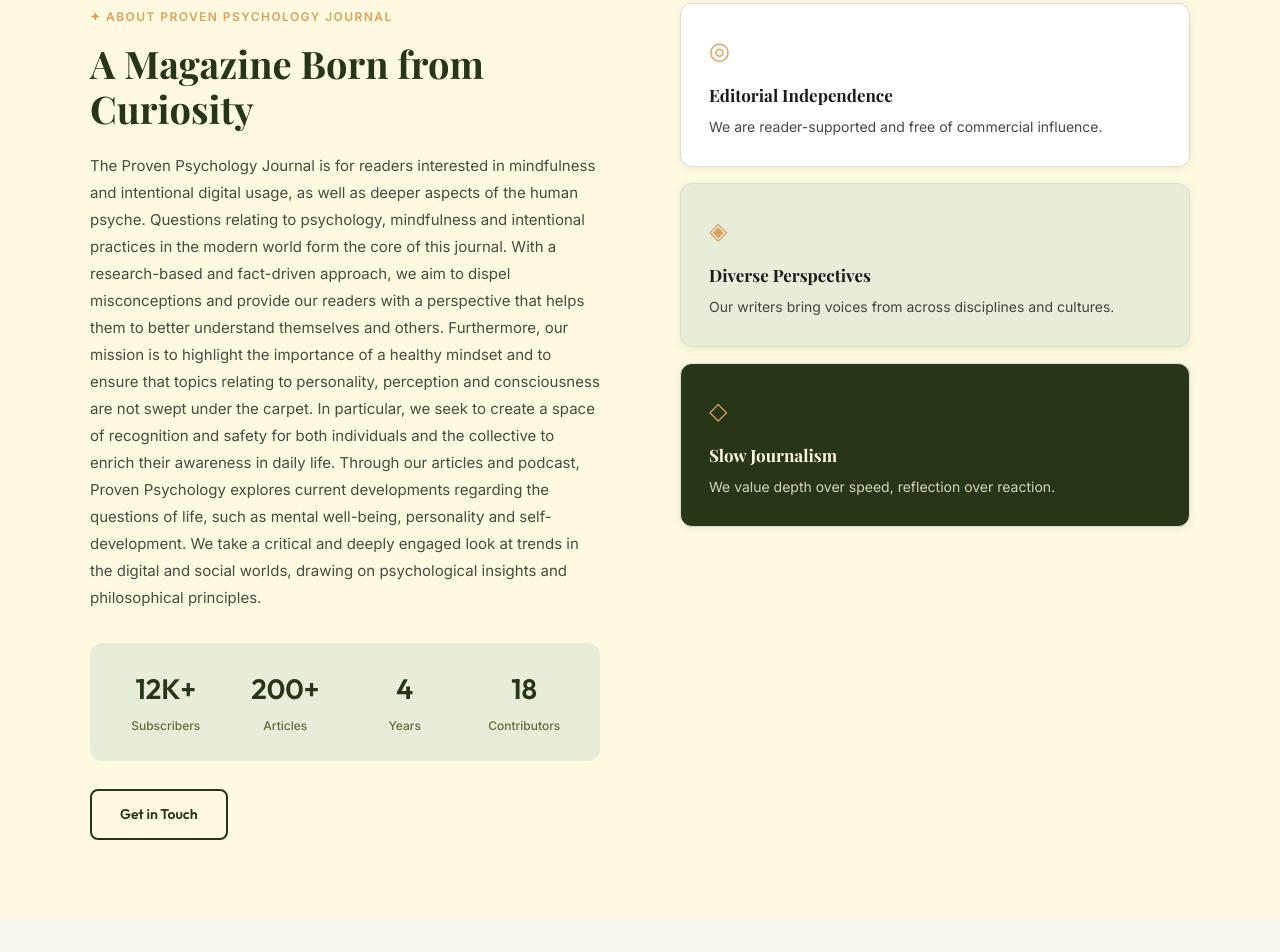
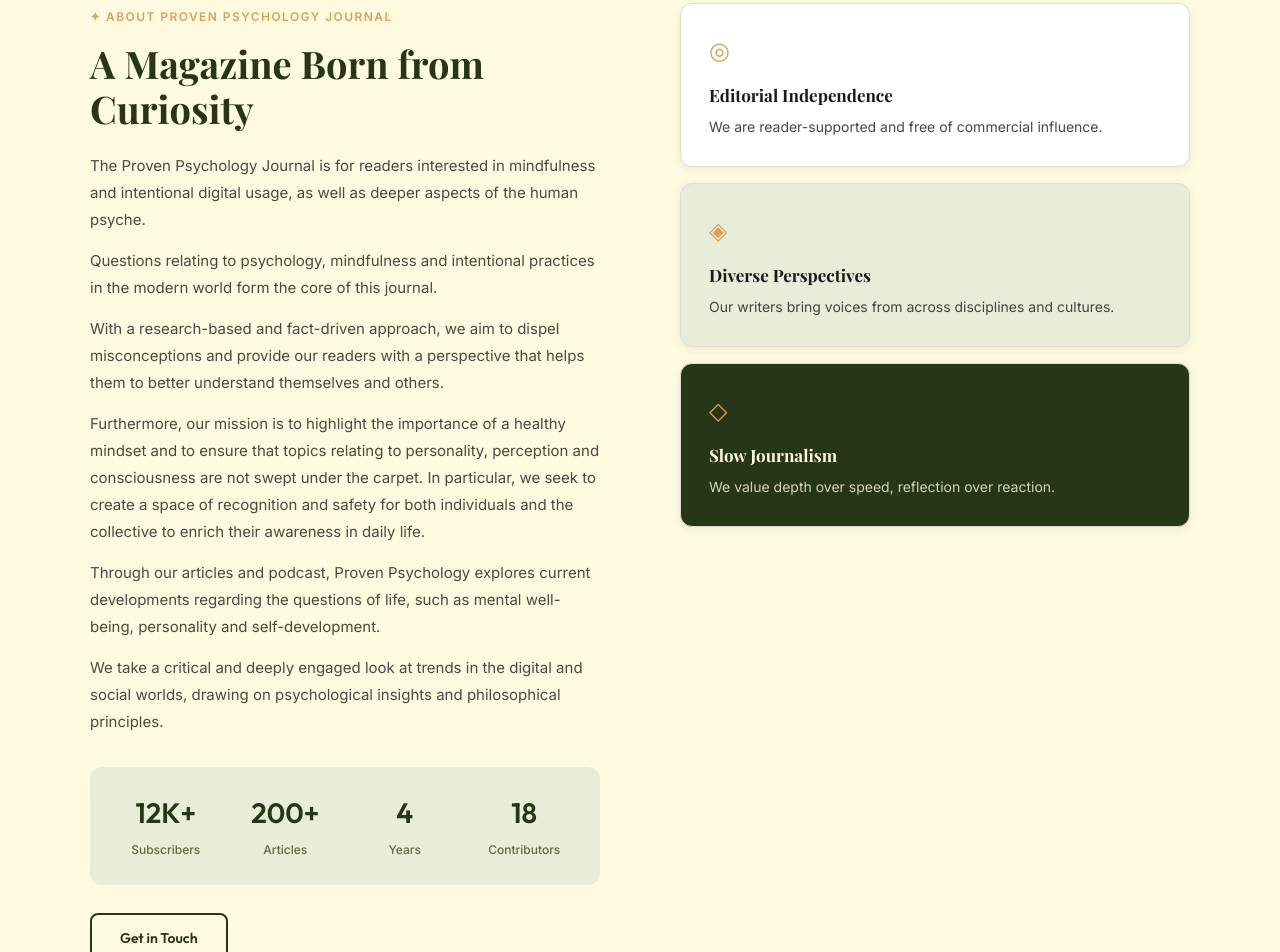
Before and after one commit to AlfawwazAltabatibi02/Proven-Psychology-Journal, a website: page index.html in a window 1280 px wide. Shown: the part 5076-6028 px from the top of the page. Drawn offline with nearby package versions, Linux system fonts and the light colour scheme; no server answers; a web font is replaced by a local one.

Commit message:
Format About section text into paragraphs with spacing

```diff
--- a/index.html
+++ b/index.html
@@ -475,17 +475,12 @@
         <div class="about-content">
           <span class="section-eyebrow">✦ About PROVEN PSYCHOLOGY JOURNAL</span>
           <h2 class="about-title">A Magazine Born from Curiosity</h2>
-          <p>The Proven Psychology Journal is for readers interested in mindfulness and intentional digital usage, as well as deeper aspects of the human psyche.
-
-Questions relating to psychology, mindfulness and intentional practices in the modern world form the core of this journal.
-
-With a research-based and fact-driven approach, we aim to dispel misconceptions and provide our readers with a perspective that helps them to better understand themselves and others.
-
-Furthermore, our mission is to highlight the importance of a healthy mindset and to ensure that topics relating to personality, perception and consciousness are not swept under the carpet. In particular, we seek to create a space of recognition and safety for both individuals and the collective to enrich their awareness in daily life.
-
-Through our articles and podcast, Proven Psychology explores current developments regarding the questions of life, such as mental well-being, personality and self-development.
-
-We take a critical and deeply engaged look at trends in the digital and social worlds, drawing on psychological insights and philosophical principles.</p>
+          <p>The Proven Psychology Journal is for readers interested in mindfulness and intentional digital usage, as well as deeper aspects of the human psyche.</p>
+          <p>Questions relating to psychology, mindfulness and intentional practices in the modern world form the core of this journal.</p>
+          <p>With a research-based and fact-driven approach, we aim to dispel misconceptions and provide our readers with a perspective that helps them to better understand themselves and others.</p>
+          <p>Furthermore, our mission is to highlight the importance of a healthy mindset and to ensure that topics relating to personality, perception and consciousness are not swept under the carpet. In particular, we seek to create a space of recognition and safety for both individuals and the collective to enrich their awareness in daily life.</p>
+          <p>Through our articles and podcast, Proven Psychology explores current developments regarding the questions of life, such as mental well-being, personality and self-development.</p>
+          <p>We take a critical and deeply engaged look at trends in the digital and social worlds, drawing on psychological insights and philosophical principles.</p>
           <div class="about-stats">
             <div class="stat">
               <span class="stat-num">12K+</span>
```
